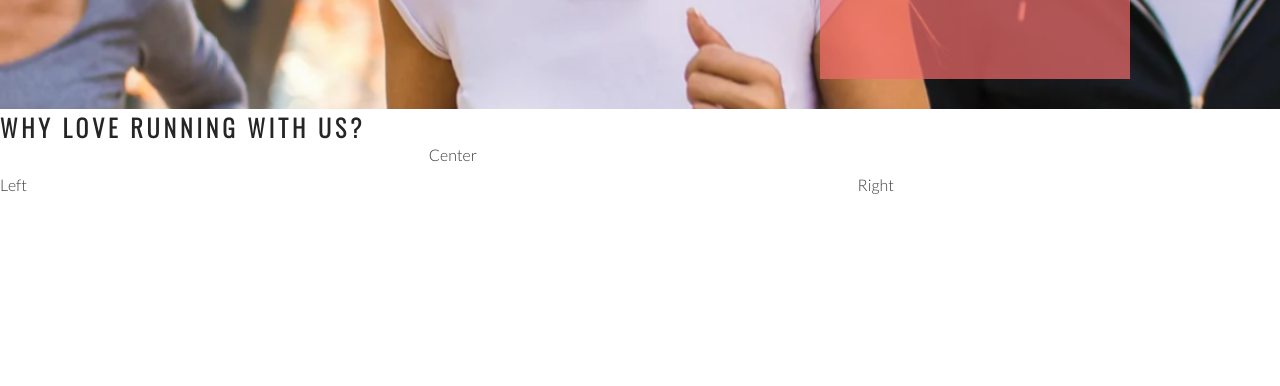
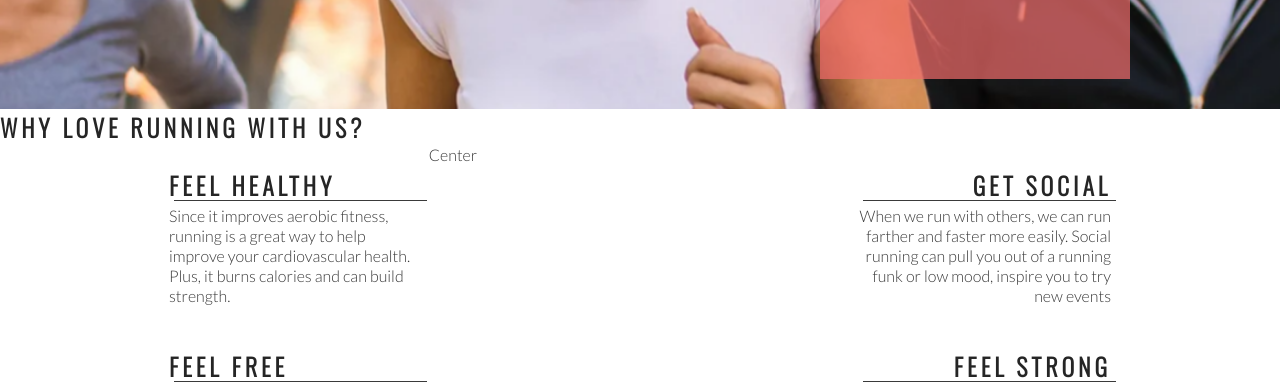
Before and after one commit to AmyDelaney94/love-running, a plain HTML site: page index.html in a window 1280 px wide. Shown: the part 566-952 px from the top of the page. Drawn offline with nearby package versions, Linux system fonts and the light colour scheme.

Commit message:
Add right about section content and style

```diff
--- a/assets/css/style.css
+++ b/assets/css/style.css
@@ -135,3 +135,33 @@ h1, h2 {
     width: 33%;
     margin: 0 auto;
 }
+
+hr {
+    border-top: 1px solid #3a3a3a;
+    width: 100%;
+    margin: 5px;
+}
+
+.left-about-heading {
+    width: 60%;
+    float: right;
+    line-height: 20px;
+    clear: both;
+    margin-bottom: 50px;
+}
+
+.right-about-heading {
+    width: 60%;
+    float: left;
+    line-height: 20px;
+    clear: both;
+    margin-bottom: 50px;
+}
+
+.right-about-heading h2{
+    text-align: right;
+}
+
+.right-about-heading p{
+    text-align: right;
+}
--- a/index.html
+++ b/index.html
@@ -40,8 +40,38 @@
     </section>
     <section  id="club-ethos">
         <h1>Why Love Running With Us?</h1>
-        <div id="left-about">Left</div>
-        <div  id="right-about">Right</div>
+        <div id="left-about">
+            <div class="left-about-heading">
+                <h2>Feel Healthy</h2>
+                <hr>
+                <p>
+                    Since it improves aerobic fitness, running is a great way to help improve your cardiovascular health. Plus, it burns calories and can build strength.
+                </p>
+            </div>
+            <div class="left-about-heading">
+                <h2>Feel Free</h2>
+                <hr>
+                <p>
+                    Physical exercise, running included, is known to release endorphins in the brain. Endorphins make you more energetic, more awake and, yes, happier.
+                </p>
+            </div>
+        </div>
+        <div  id="right-about">
+            <div class="right-about-heading">
+                <h2>Get Social</h2>
+                <hr>
+                <p>
+                    When we run with others, we can run farther and faster more easily. Social running can pull you out of a running funk or low mood, inspire you to try new events
+                </p>
+            </div>
+            <div class="right-about-heading">
+                <h2>Feel Strong</h2>
+                <hr>
+                <p>
+                    Running strengthens your heart by pumping blood more effectively through your body.
+                </p>
+            </div>
+        </div>
         <div  id="center-about">Center</div>
     </section>
     <section>
```
